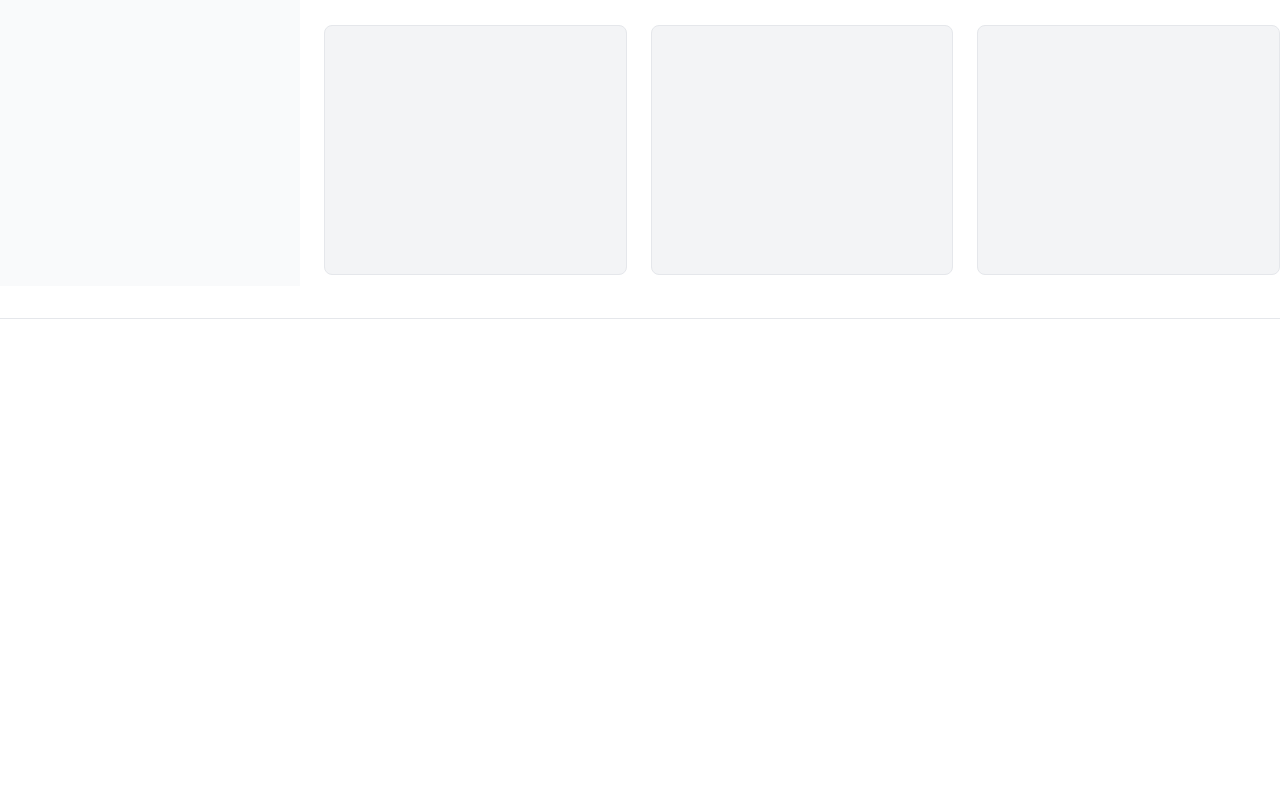
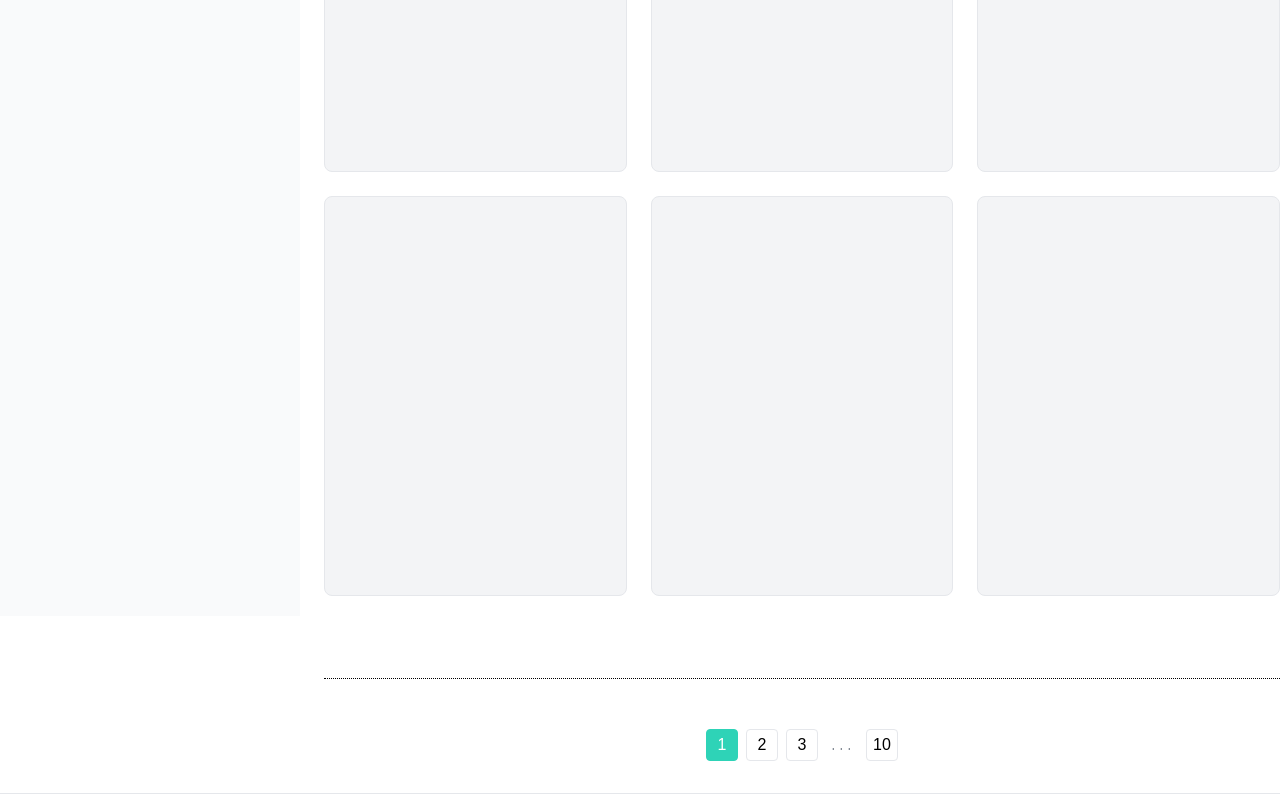
Before and after one commit to prgrms-fe-devcourse/NFE1_2_3_Turtleneck, a Next.js app in the folder client/: page / in a window 1280 px wide. Shown: the part 1094-1894 px from the top of the page. Before the commit the page ends 1477 px from the top, so only its background shows below. Built offline with nearby package versions, Linux system fonts and the light colour scheme.

Commit message:
✨ Feat: 페이지네이션 구현 (#5)

```diff
--- a/client/src/app/page.jsx
+++ b/client/src/app/page.jsx
@@ -1,6 +1,82 @@
+'use client';
+
 import styles from './page.module.css';
+import { useState } from 'react';
 
 export default function Home() {
+
+  const [currentPage, setCurrentPage] = useState(1);
+  const totalPages = 10; // 총 페이지 수
+
+  // 페이지네이션 렌더링 함수
+  const renderPagination = () => {
+    let pages = [];
+    const displayPages = [];
+
+    // 현재 페이지 주변의 페이지들 추가
+    for (let i = Math.max(1, currentPage - 2); i <= Math.min(totalPages, currentPage + 2); i++) {
+      displayPages.push(i);
+    }
+
+    // 첫 페이지 추가
+    if (displayPages[0] > 1) {
+      pages.push(
+        <button
+          key={1}
+          onClick={() => setCurrentPage(1)}
+          className={`${styles.pageButton} ${currentPage === 1 ? styles.active : ''}`}
+        >
+          1
+        </button>
+      );
+
+      if (displayPages[0] > 2) {
+        pages.push(
+          <span key="ellipsis1" className={styles.ellipsis}>
+            ...
+          </span>
+        );
+      }
+    }
+
+    // 중간 페이지들 추가
+    displayPages.forEach(pageNum => {
+      pages.push(
+        <button
+          key={pageNum}
+          onClick={() => setCurrentPage(pageNum)}
+          className={`${styles.pageButton} ${currentPage === pageNum ? styles.active : ''}`}
+        >
+          {pageNum}
+        </button>
+      );
+    });
+
+    // 마지막 페이지 추가
+    if (displayPages[displayPages.length - 1] < totalPages) {
+      if (displayPages[displayPages.length - 1] < totalPages - 1) {
+        pages.push(
+          <span key="ellipsis2" className={styles.ellipsis}>
+            ...
+          </span>
+        );
+      }
+
+      pages.push(
+        <button
+          key={totalPages}
+          onClick={() => setCurrentPage(totalPages)}
+          className={`${styles.pageButton} ${currentPage === totalPages ? styles.active : ''}`}
+        >
+          {totalPages}
+        </button>
+      );
+    }
+
+    return pages;
+  };
+
+
   return (
     <div className={styles.main}>
       {/* 네비게이션 /> */}
@@ -58,6 +134,12 @@ export default function Home() {
                 </div>
               ))}
             </div>
+
+            {/* 페이지네이션 추가 */}
+            <div className={styles.pagination}>
+              {renderPagination()}
+            </div>
+
           </section>
         </div>
       </div>
--- a/client/src/app/page.module.css
+++ b/client/src/app/page.module.css
@@ -85,13 +85,13 @@
 
 .filterBox{
   background-color: #f9fafb;
-  height: 570px;
+  height: 900px;
 }
 
 /* Feed 섹션 */
 .feedSection {
   flex: 1;
-  height: 600px;
+  min-height: 900px;
 }
 
 .feedHeader {
@@ -112,16 +112,66 @@
   grid-template-columns: repeat(3, 1fr);
   grid-template-rows: repeat(2, 1fr); /* 2행 지정 */
   gap: 24px;
-  height: calc(100% - 54px); /* 헤더 높이(30px) + 마진(24px) 제외 */
+  padding: 32px 0;
+  margin-top: auto;
+  margin-bottom: 50px;
+
 }
 .placeholder {
   background-color: #f3f4f6;
   border: 1px solid #e5e7eb;
   border-radius: 8px;
-  height: 250px; /* 카드 높이 고정 */
+  height: 400px; /* 카드 높이 고정 */
 }
 
 .footer {
   padding: 32px 0;
   border-top: 1px solid #e5e7eb;
 }
+
+.pagination {
+  display: flex;
+  align-items: center;
+  justify-content: center;
+  gap: 8px;
+  padding-top: 50px;
+  margin-top: 32px;
+  font-family: 'GalmuriMono', monospace;
+  border-top: 1px dotted black
+}
+
+.pageButton {
+  width: 32px;
+  height: 32px;
+  display: flex;
+  align-items: center;
+  justify-content: center;
+  border: 1px solid #e5e7eb;
+  border-radius: 4px;
+  background-color: white;
+  color: #000000;
+  font-size: 16px;
+  cursor: pointer;
+  transition: all 0.2s ease;
+}
+
+.pageButton:hover {
+  border-color: #2ED3B7;
+  color: #2ED3B7;
+}
+
+.pageButton.active {
+  background-color: #2ED3B7;
+  border-color: #2ED3B7;
+  color: white;
+}
+
+.ellipsis {
+  width: 32px;
+  height: 32px;
+  display: flex;
+  align-items: center;
+  justify-content: center;
+  color: #4b5563;
+  font-family: 'GalmuriMono', monospace;
+}
```
